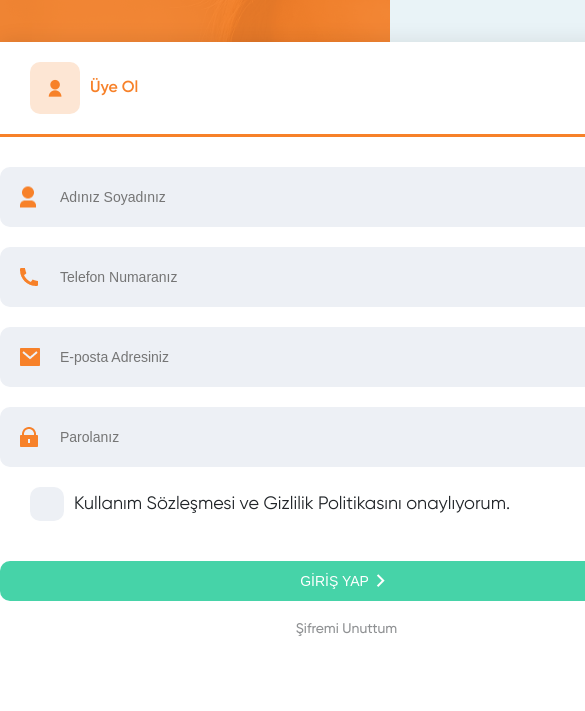
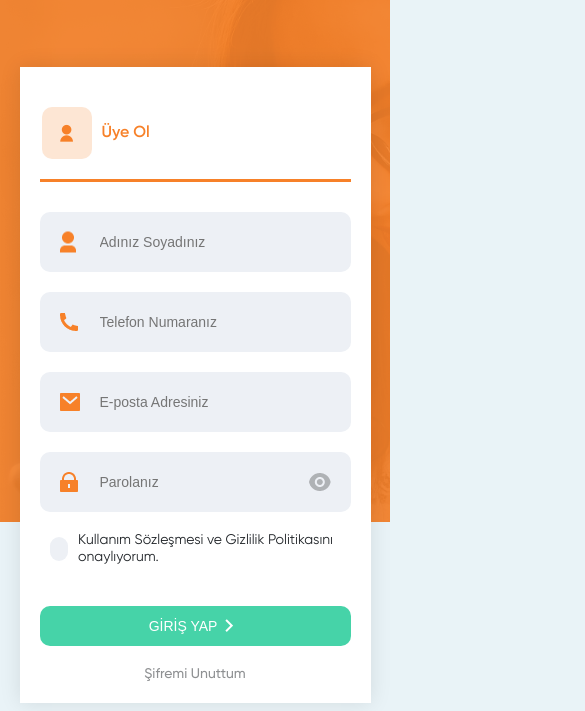
Before and after one commit to berkayderin/bi-follower7, a plain HTML site: page uye-ol.html in a window 390 px wide. Shown: the part 133-844 px from the top of the page, 585 px wide, since content can reach past the window. Drawn offline with nearby package versions, Linux system fonts and the light colour scheme.

Commit message:
Auth sayfalarının mobil responsive bitti

```diff
--- a/assets/css/styles.css
+++ b/assets/css/styles.css
@@ -503,13 +503,12 @@ header {
 	.login-card {
 		width: 90%;
 		height: auto;
-		margin-top: 12s0px;
+		margin-top: 120px;
 		padding: 20px;
 	}
 
 	.login-card-header {
-		flex-direction: row;
-		align-items: center;
+		padding: 20px 2px;
 	}
 
 	.login-card-header-title {
@@ -549,6 +548,35 @@ header {
 	}
 
 	.login-card-header-title p {
+		font-size: 16px;
+	}
+
+	.register-card {
+		width: 90%;
+		height: auto;
+		margin-top: 120px;
+		padding: 20px;
+	}
+
+	.register-terms {
+		padding: 0 10px;
+	}
+
+	.register-terms label {
+		font-size: 14px;
+	}
+
+	.register-terms input[type='checkbox'] {
+		width: 24px;
+		height: 24px;
+	}
+
+	.register-terms input[type='checkbox']:checked::after {
+		width: 12px;
+		height: 12px;
+	}
+
+	.register-card-header-title p {
 		font-size: 16px;
 	}
 }
@@ -965,6 +993,7 @@ footer {
 		flex-direction: column;
 		row-gap: 20px;
 		padding-right: 20px;
+		padding-bottom: 20px;
 	}
 
 	.footer-left-bottom-links {
```
